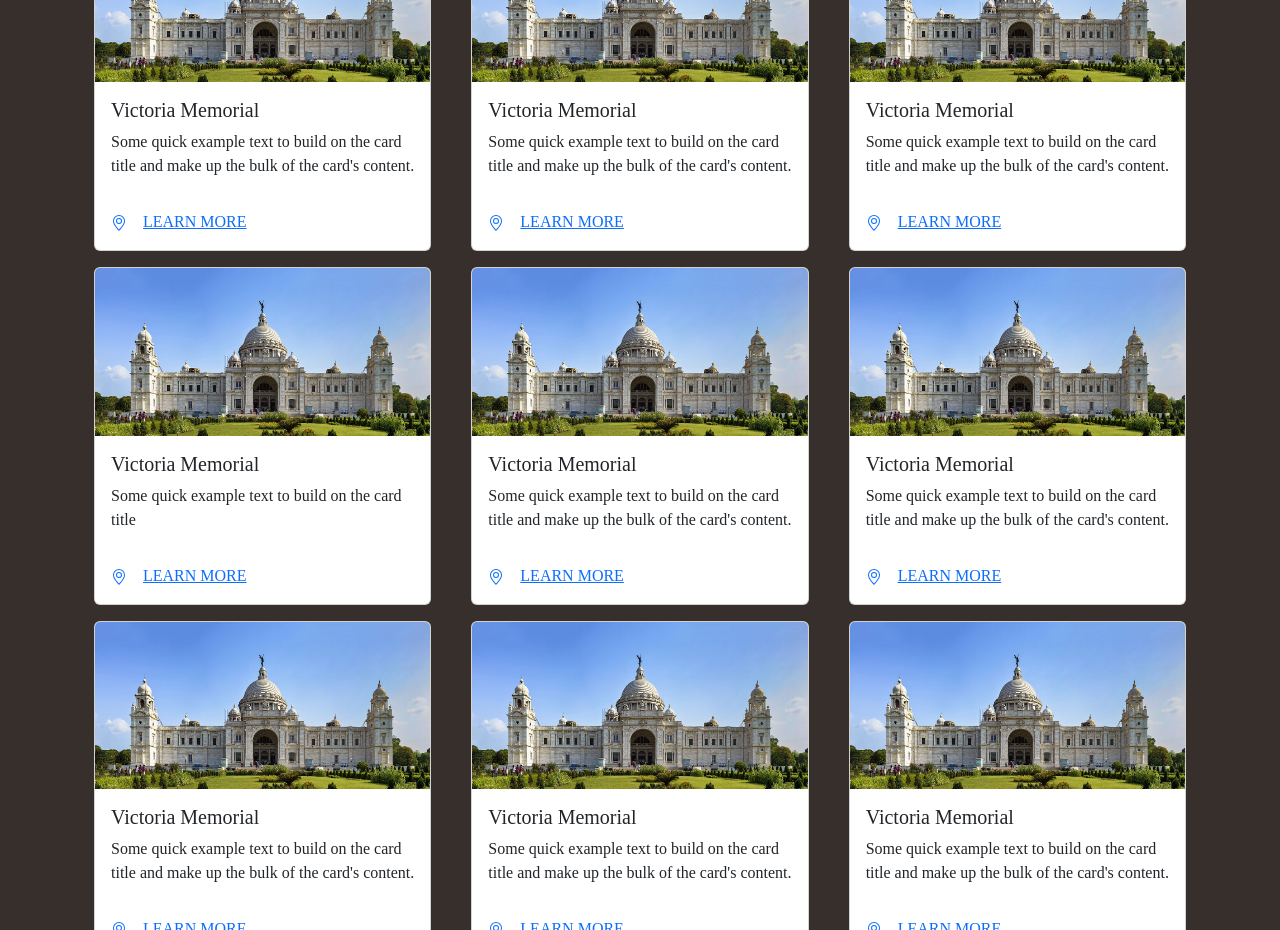
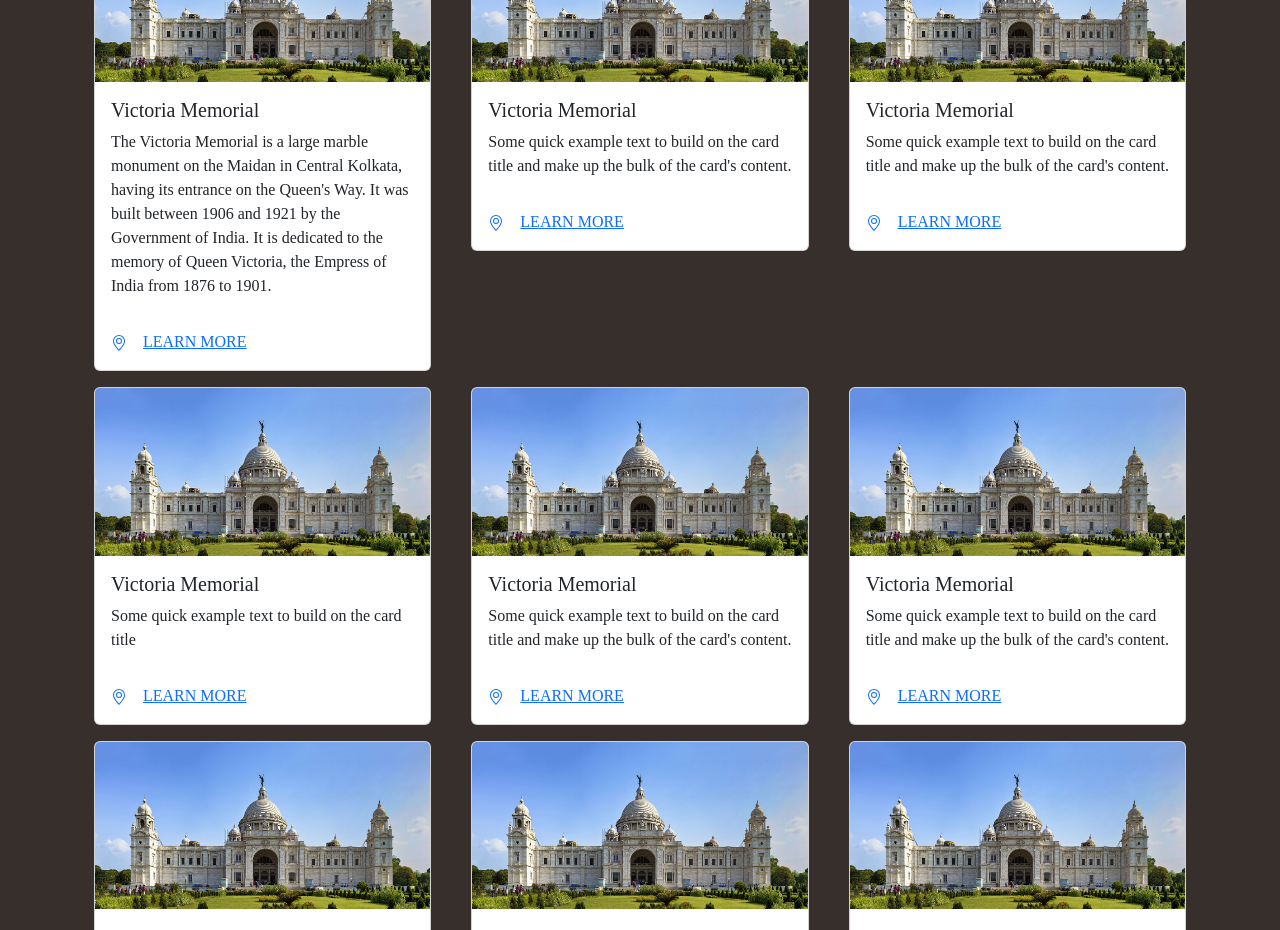
Before and after one commit to WebdevAtanu/ohkolkata-react, a React (Create React App) app: page / in a window 1280 px wide. Shown: the part 1800-2730 px from the top of the page. Built offline with nearby package versions, Linux system fonts and the light colour scheme; a web font is replaced by a local one.

Commit message:
Update Place.js

```diff
--- a/src/Routes/Place.js
+++ b/src/Routes/Place.js
@@ -16,7 +16,7 @@ return(
 						<img src="image/place/victoria.jpg" className="card-img-top" alt=""/>
 						<div className="card-body">
 							<h5 className="card-title">Victoria Memorial</h5>
-							<p className="card-text">Some quick example text to build on the card title and make up the bulk of the card's content.</p>
+							<p className="card-text">The Victoria Memorial is a large marble monument on the Maidan in Central Kolkata, having its entrance on the Queen's Way. It was built between 1906 and 1921 by the Government of India. It is dedicated to the memory of Queen Victoria, the Empress of India from 1876 to 1901.</p>
 						</div>
 						<div className="card-body">
 							<a href="#" className="card-link"><svg xmlns="http://www.w3.org/2000/svg" width="16" height="16" fill="currentColor" className="bi bi-geo-alt" viewBox="0 0 16 16">
```
